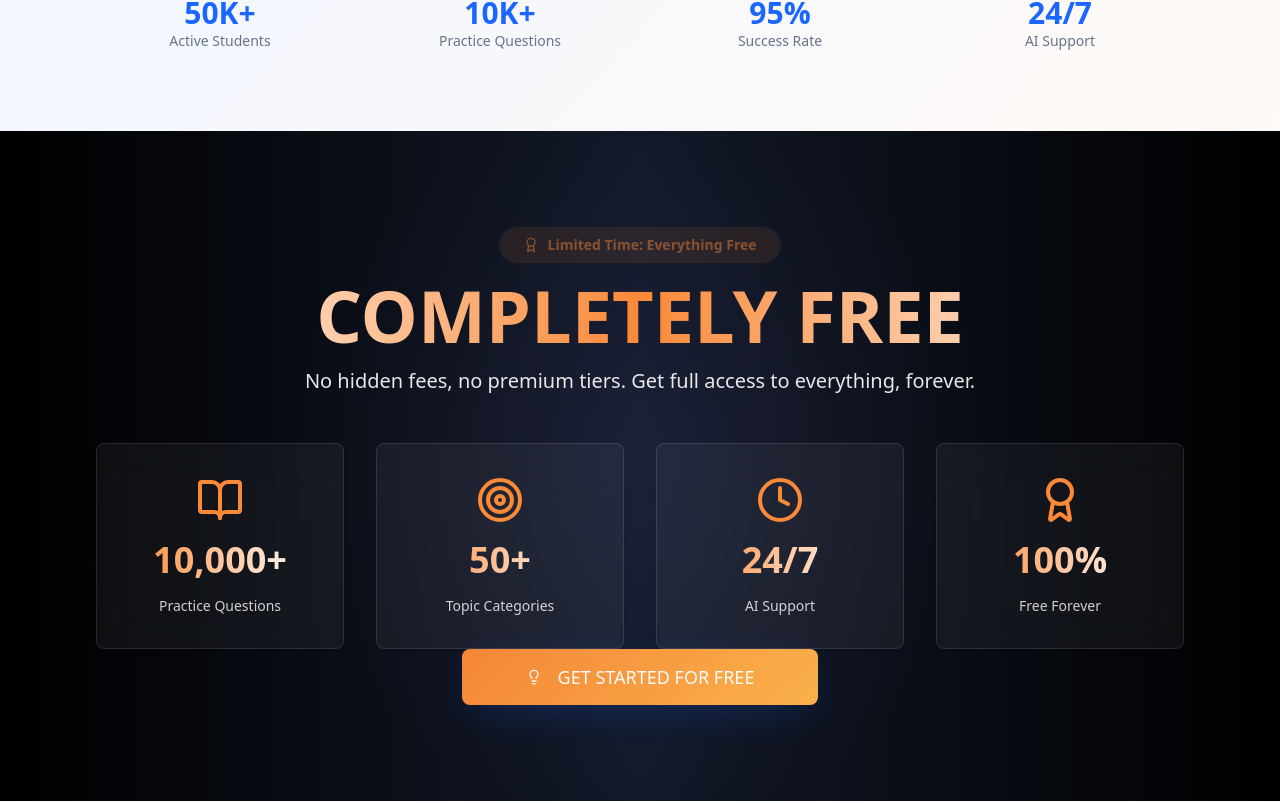
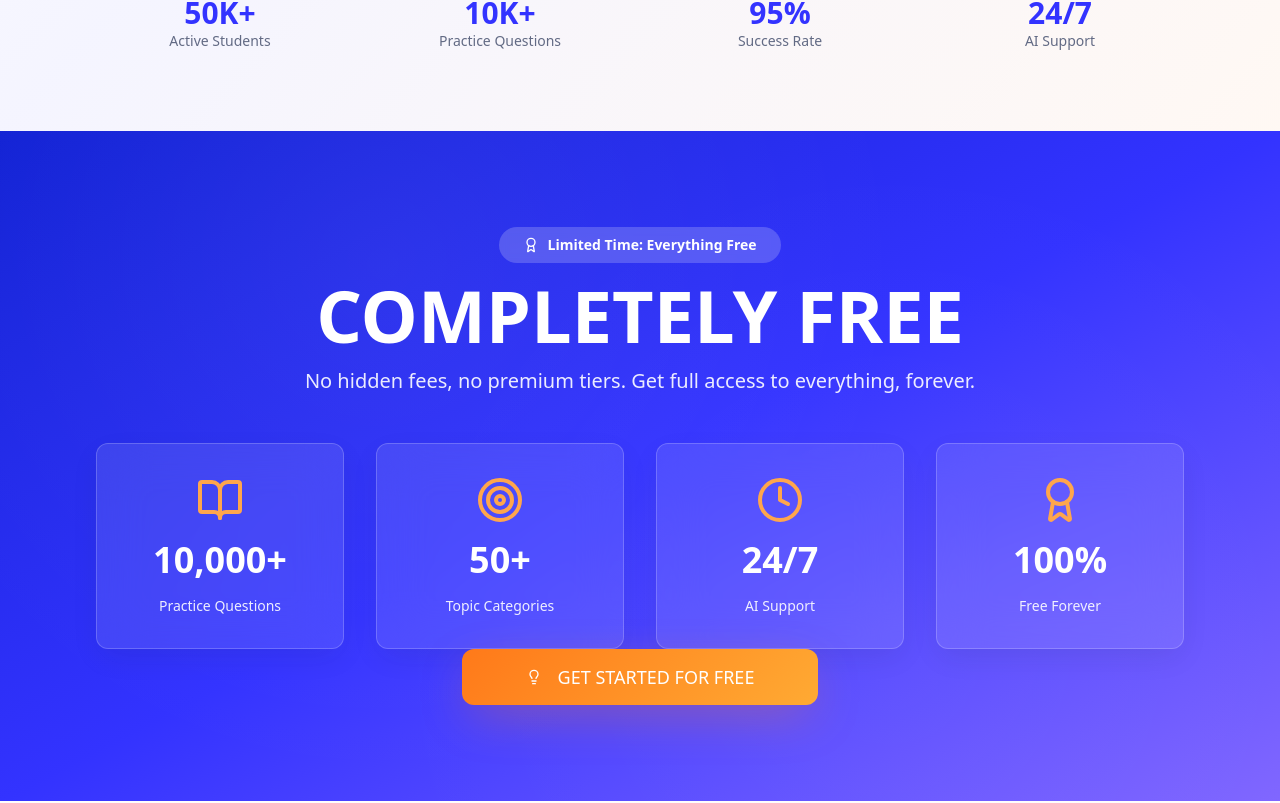
Before and after one commit to tryharshmistry/crackit-ace-your-exams, a React (Vite) app: page / in a window 1280 px wide. Shown: the part 1217-2020 px from the top of the page. Built offline with nearby package versions, Linux system fonts and the light colour scheme.

Commit message:
Refactor: Maintain color scheme
Ensure a consistent and appealing color scheme throughout the application.

```diff
--- a/src/index.css
+++ b/src/index.css
@@ -9,108 +9,124 @@ All colors MUST be HSL.
 @layer base {
   :root {
     --background: 0 0% 100%;
-    --foreground: 222.2 84% 4.9%;
+    --foreground: 225 15% 15%;
 
     --card: 0 0% 100%;
-    --card-foreground: 222.2 84% 4.9%;
+    --card-foreground: 225 15% 15%;
 
     --popover: 0 0% 100%;
-    --popover-foreground: 222.2 84% 4.9%;
+    --popover-foreground: 225 15% 15%;
 
-    --primary: 220 100% 55%;
+    /* Modern Brand Colors - Blue & Purple Gradient Theme */
+    --primary: 240 100% 60%;
     --primary-foreground: 0 0% 100%;
-    --primary-glow: 220 100% 65%;
+    --primary-glow: 250 100% 70%;
+    --primary-dark: 235 85% 45%;
 
-    --secondary: 210 40% 96.1%;
-    --secondary-foreground: 222.2 47.4% 11.2%;
+    --secondary: 225 25% 95%;
+    --secondary-foreground: 225 15% 25%;
 
-    --muted: 210 40% 96.1%;
-    --muted-foreground: 215.4 16.3% 46.9%;
+    --muted: 225 15% 96%;
+    --muted-foreground: 225 15% 45%;
 
-    --accent: 25 95% 60%;
+    /* Vibrant Accent - Electric Orange */
+    --accent: 25 100% 55%;
     --accent-foreground: 0 0% 100%;
+    --accent-light: 30 100% 65%;
 
-    --success: 142 76% 36%;
+    /* Success Green */
+    --success: 145 80% 42%;
     --success-foreground: 0 0% 100%;
 
-    --destructive: 0 84.2% 60.2%;
-    --destructive-foreground: 210 40% 98%;
+    --destructive: 0 85% 60%;
+    --destructive-foreground: 0 0% 100%;
 
-    --border: 214.3 31.8% 91.4%;
-    --input: 214.3 31.8% 91.4%;
-    --ring: 220 100% 55%;
+    --border: 225 15% 88%;
+    --input: 225 15% 90%;
+    --ring: 240 100% 60%;
 
-    --radius: 0.5rem;
+    --radius: 0.75rem;
 
-    /* Gradients */
-    --gradient-primary: linear-gradient(135deg, hsl(220 100% 55%), hsl(220 100% 65%));
-    --gradient-hero: linear-gradient(135deg, hsl(220 100% 55%) 0%, hsl(245 100% 60%) 100%);
-    --gradient-accent: linear-gradient(135deg, hsl(25 95% 60%), hsl(35 100% 65%));
+    /* Brand Gradients */
+    --gradient-primary: linear-gradient(135deg, hsl(240 100% 60%) 0%, hsl(250 100% 70%) 100%);
+    --gradient-hero: linear-gradient(135deg, hsl(240 100% 60%) 0%, hsl(260 100% 65%) 50%, hsl(25 100% 55%) 100%);
+    --gradient-accent: linear-gradient(135deg, hsl(25 100% 55%) 0%, hsl(35 100% 60%) 100%);
+    --gradient-success: linear-gradient(135deg, hsl(145 80% 42%) 0%, hsl(155 75% 50%) 100%);
+    --gradient-card: linear-gradient(135deg, hsl(0 0% 100%) 0%, hsl(240 50% 98%) 100%);
 
-    /* Shadows */
-    --shadow-glow: 0 10px 40px -10px hsl(220 100% 55% / 0.3);
-    --shadow-accent: 0 10px 30px -10px hsl(25 95% 60% / 0.3);
+    /* Enhanced Shadows */
+    --shadow-glow: 0 20px 60px -10px hsl(240 100% 60% / 0.3);
+    --shadow-accent: 0 15px 50px -10px hsl(25 100% 55% / 0.4);
+    --shadow-success: 0 10px 40px -10px hsl(145 80% 42% / 0.3);
+    --shadow-soft: 0 10px 30px -5px hsl(225 15% 15% / 0.1);
 
     --sidebar-background: 0 0% 98%;
-    --sidebar-foreground: 240 5.3% 26.1%;
-    --sidebar-primary: 240 5.9% 10%;
-    --sidebar-primary-foreground: 0 0% 98%;
-    --sidebar-accent: 240 4.8% 95.9%;
-    --sidebar-accent-foreground: 240 5.9% 10%;
-    --sidebar-border: 220 13% 91%;
-    --sidebar-ring: 217.2 91.2% 59.8%;
+    --sidebar-foreground: 225 15% 20%;
+    --sidebar-primary: 240 100% 60%;
+    --sidebar-primary-foreground: 0 0% 100%;
+    --sidebar-accent: 225 25% 95%;
+    --sidebar-accent-foreground: 225 15% 25%;
+    --sidebar-border: 225 15% 88%;
+    --sidebar-ring: 240 100% 60%;
   }
 
   .dark {
-    --background: 222.2 84% 4.9%;
-    --foreground: 210 40% 98%;
+    --background: 225 25% 8%;
+    --foreground: 0 0% 95%;
 
-    --card: 222.2 84% 4.9%;
-    --card-foreground: 210 40% 98%;
+    --card: 225 25% 10%;
+    --card-foreground: 0 0% 95%;
 
-    --popover: 222.2 84% 4.9%;
-    --popover-foreground: 210 40% 98%;
+    --popover: 225 25% 10%;
+    --popover-foreground: 0 0% 95%;
 
-    --primary: 220 100% 65%;
-    --primary-foreground: 0 0% 100%;
-    --primary-glow: 220 100% 75%;
+    /* Dark Mode Brand Colors */
+    --primary: 250 100% 70%;
+    --primary-foreground: 225 25% 8%;
+    --primary-glow: 260 100% 75%;
+    --primary-dark: 240 85% 55%;
 
-    --secondary: 217.2 32.6% 17.5%;
-    --secondary-foreground: 210 40% 98%;
+    --secondary: 225 25% 15%;
+    --secondary-foreground: 0 0% 90%;
 
-    --muted: 217.2 32.6% 17.5%;
-    --muted-foreground: 215 20.2% 65.1%;
+    --muted: 225 25% 15%;
+    --muted-foreground: 225 15% 65%;
 
-    --accent: 25 95% 65%;
-    --accent-foreground: 0 0% 100%;
+    --accent: 25 100% 60%;
+    --accent-foreground: 225 25% 8%;
+    --accent-light: 30 100% 70%;
 
-    --success: 142 76% 46%;
-    --success-foreground: 0 0% 100%;
+    --success: 145 80% 55%;
+    --success-foreground: 225 25% 8%;
 
-    --destructive: 0 62.8% 30.6%;
-    --destructive-foreground: 210 40% 98%;
+    --destructive: 0 85% 65%;
+    --destructive-foreground: 225 25% 8%;
 
-    --border: 217.2 32.6% 17.5%;
-    --input: 217.2 32.6% 17.5%;
-    --ring: 220 100% 65%;
+    --border: 225 25% 20%;
+    --input: 225 25% 18%;
+    --ring: 250 100% 70%;
 
-    /* Gradients for dark mode */
-    --gradient-primary: linear-gradient(135deg, hsl(220 100% 65%), hsl(220 100% 75%));
-    --gradient-hero: linear-gradient(135deg, hsl(220 100% 65%) 0%, hsl(245 100% 70%) 100%);
-    --gradient-accent: linear-gradient(135deg, hsl(25 95% 65%), hsl(35 100% 75%));
+    /* Dark Mode Gradients */
+    --gradient-primary: linear-gradient(135deg, hsl(250 100% 70%) 0%, hsl(260 100% 75%) 100%);
+    --gradient-hero: linear-gradient(135deg, hsl(250 100% 70%) 0%, hsl(270 100% 75%) 50%, hsl(25 100% 60%) 100%);
+    --gradient-accent: linear-gradient(135deg, hsl(25 100% 60%) 0%, hsl(35 100% 65%) 100%);
+    --gradient-success: linear-gradient(135deg, hsl(145 80% 55%) 0%, hsl(155 75% 60%) 100%);
+    --gradient-card: linear-gradient(135deg, hsl(225 25% 10%) 0%, hsl(240 25% 12%) 100%);
 
-    /* Shadows for dark mode */
-    --shadow-glow: 0 10px 40px -10px hsl(220 100% 65% / 0.4);
-    --shadow-accent: 0 10px 30px -10px hsl(25 95% 65% / 0.4);
+    /* Dark Mode Shadows */
+    --shadow-glow: 0 20px 60px -10px hsl(250 100% 70% / 0.4);
+    --shadow-accent: 0 15px 50px -10px hsl(25 100% 60% / 0.5);
+    --shadow-success: 0 10px 40px -10px hsl(145 80% 55% / 0.4);
+    --shadow-soft: 0 10px 30px -5px hsl(0 0% 0% / 0.3);
 
-    --sidebar-background: 240 5.9% 10%;
-    --sidebar-foreground: 240 4.8% 95.9%;
-    --sidebar-primary: 224.3 76.3% 48%;
-    --sidebar-primary-foreground: 0 0% 100%;
-    --sidebar-accent: 240 3.7% 15.9%;
-    --sidebar-accent-foreground: 240 4.8% 95.9%;
-    --sidebar-border: 240 3.7% 15.9%;
-    --sidebar-ring: 217.2 91.2% 59.8%;
+    --sidebar-background: 225 25% 12%;
+    --sidebar-foreground: 0 0% 90%;
+    --sidebar-primary: 250 100% 70%;
+    --sidebar-primary-foreground: 225 25% 8%;
+    --sidebar-accent: 225 25% 18%;
+    --sidebar-accent-foreground: 0 0% 90%;
+    --sidebar-border: 225 25% 20%;
+    --sidebar-ring: 250 100% 70%;
   }
 }
 
--- a/src/pages/Index.tsx
+++ b/src/pages/Index.tsx
@@ -118,13 +118,13 @@ const Index = () => {
         <div className="container mx-auto max-w-6xl text-center">
           <div className="space-y-12 animate-fade-in">
             <div className="space-y-6">
-              <div className="inline-flex items-center gap-2 bg-primary/10 text-primary px-4 py-2 rounded-full text-sm font-semibold mb-4 animate-pulse">
+              <div className="inline-flex items-center gap-2 bg-primary/10 text-primary px-4 py-2 rounded-full text-sm font-semibold mb-4 hover:bg-primary/20 transition-colors">
                 <Star className="w-4 h-4" />
                 Trusted by 50,000+ Students
               </div>
               <h1 className="text-5xl sm:text-6xl lg:text-8xl font-extrabold leading-tight">
                 MASTER THE{" "}
-                <span className="bg-gradient-primary bg-clip-text text-transparent animate-pulse">
+                <span className="bg-gradient-primary bg-clip-text text-transparent">
                   APTITUDE
                 </span>
               </h1>
@@ -135,14 +135,14 @@ const Index = () => {
             </div>
 
             <div className="max-w-5xl mx-auto relative group">
-              <div className="absolute -inset-1 bg-gradient-primary rounded-3xl blur opacity-30 group-hover:opacity-60 transition duration-1000 group-hover:duration-200"></div>
+              <div className="absolute -inset-1 bg-gradient-primary rounded-3xl blur opacity-20 group-hover:opacity-40 transition duration-1000 group-hover:duration-200"></div>
               <div className="relative">
                 <img
                   src={heroImage}
                   alt="Students mastering aptitude with Crackit"
-                  className="rounded-3xl shadow-2xl w-full transform hover:scale-[1.02] transition-transform duration-700"
+                  className="rounded-3xl shadow-soft w-full transform hover:scale-[1.02] transition-transform duration-700"
                 />
-                <div className="absolute bottom-6 left-1/2 transform -translate-x-1/2 bg-white/95 backdrop-blur-xl text-primary px-8 py-3 rounded-full font-bold text-sm shadow-xl border border-primary/20">
+                <div className="absolute bottom-6 left-1/2 transform -translate-x-1/2 bg-white/95 backdrop-blur-xl text-primary px-8 py-3 rounded-full font-bold text-sm shadow-soft border border-primary/20">
                   <div className="flex items-center gap-2">
                     <GraduationCap className="w-4 h-4" />
                     DESIGNED BY IIT GRADUATES & ALUMNI
@@ -153,13 +153,13 @@ const Index = () => {
 
             <div className="flex flex-col sm:flex-row gap-6 justify-center items-center">
               <Link to="/register">
-                <Button variant="hero" size="xl" className="w-full sm:w-auto text-lg px-12 shadow-glow hover:shadow-accent hover:scale-110 transform transition-all duration-300 animate-pulse">
+                <Button variant="hero" size="xl" className="w-full sm:w-auto text-lg px-12 shadow-glow hover:shadow-accent hover:scale-105 transform transition-all duration-300">
                   <Zap className="w-5 h-5 mr-2" />
                   Start Free Practice
                 </Button>
               </Link>
               <Link to="/login">
-                <Button variant="outline" size="xl" className="w-full sm:w-auto text-lg px-12 border-2 hover:bg-primary/10 hover:border-primary hover:scale-105 transform transition-all duration-300">
+                <Button variant="outline" size="xl" className="w-full sm:w-auto text-lg px-12 border-2 hover:bg-primary/5 hover:border-primary hover:scale-105 transform transition-all duration-300">
                   Sign In
                 </Button>
               </Link>
@@ -183,16 +183,17 @@ const Index = () => {
       </section>
 
       {/* Completely Free Section */}
-      <section className="py-24 px-4 bg-gradient-to-r from-black via-gray-900 to-black text-white relative overflow-hidden">
-        <div className="absolute inset-0 bg-[radial-gradient(circle_at_50%_50%,rgba(120,119,198,0.1),transparent_50%)]"></div>
+      <section className="py-24 px-4 bg-gradient-to-br from-primary-dark via-primary to-primary-glow text-white relative overflow-hidden">
+        <div className="absolute inset-0 bg-[radial-gradient(circle_at_30%_20%,rgba(255,255,255,0.1),transparent_50%)] opacity-50"></div>
+        <div className="absolute inset-0 bg-[radial-gradient(circle_at_70%_80%,rgba(255,255,255,0.1),transparent_50%)] opacity-30"></div>
         <div className="container mx-auto max-w-6xl text-center relative z-10">
           <div className="space-y-12">
             <div className="space-y-4">
-              <div className="inline-flex items-center gap-2 bg-accent/20 text-accent px-6 py-2 rounded-full text-sm font-semibold animate-pulse">
+              <div className="inline-flex items-center gap-2 bg-white/20 text-white px-6 py-2 rounded-full text-sm font-semibold backdrop-blur-sm">
                 <Award className="w-4 h-4" />
                 Limited Time: Everything Free
               </div>
-              <h2 className="text-6xl lg:text-7xl font-extrabold mb-6 bg-gradient-to-r from-white via-accent to-white bg-clip-text text-transparent">
+              <h2 className="text-6xl lg:text-7xl font-extrabold mb-6 text-white">
                 COMPLETELY FREE
               </h2>
               <p className="text-xl opacity-90 max-w-2xl mx-auto">
@@ -207,14 +208,14 @@ const Index = () => {
                 { number: "24/7", label: "AI Support", icon: Clock },
                 { number: "100%", label: "Free Forever", icon: Award },
               ].map((item, index) => (
-                <div key={index} className="group hover:scale-110 transition-all duration-300">
-                  <Card className="bg-white/5 border-white/10 text-white hover:bg-white/10 transition-all duration-300 backdrop-blur-xl">
+                <div key={index} className="group hover:scale-105 transition-all duration-300">
+                  <Card className="bg-white/10 border-white/20 text-white hover:bg-white/20 transition-all duration-300 backdrop-blur-xl shadow-soft">
                     <CardContent className="p-8 text-center space-y-4">
-                      <item.icon className="w-12 h-12 mx-auto text-accent group-hover:scale-110 transition-transform" />
-                      <div className="text-4xl font-bold bg-gradient-to-r from-accent to-white bg-clip-text text-transparent">
+                      <item.icon className="w-12 h-12 mx-auto text-accent-light group-hover:scale-110 transition-transform" />
+                      <div className="text-4xl font-bold text-white">
                         {item.number}
                       </div>
-                      <div className="text-sm opacity-80 font-medium">{item.label}</div>
+                      <div className="text-sm opacity-90 font-medium">{item.label}</div>
                     </CardContent>
                   </Card>
                 </div>
@@ -222,7 +223,7 @@ const Index = () => {
             </div>
 
             <Link to="/register">
-              <Button variant="accent" size="xl" className="text-lg px-16 shadow-glow hover:shadow-accent hover:scale-110 transform transition-all duration-300 animate-pulse">
+              <Button variant="accent" size="xl" className="text-lg px-16 shadow-accent hover:shadow-glow hover:scale-105 transform transition-all duration-300">
                 <Lightbulb className="w-5 h-5 mr-2" />
                 GET STARTED FOR FREE
               </Button>
@@ -246,12 +247,12 @@ const Index = () => {
 
           <div className="grid md:grid-cols-3 gap-8 mt-16">
             {features.map((feature, index) => (
-              <Card key={index} className="group text-center hover:shadow-2xl hover:shadow-primary/20 transition-all duration-500 bg-gradient-to-br from-white to-primary/5 border-2 hover:border-primary/30 hover:scale-105 transform">
+              <Card key={index} className="group text-center hover:shadow-glow hover:shadow-primary/10 transition-all duration-500 bg-gradient-card border border-primary/10 hover:border-primary/30 hover:scale-105 transform">
                 <CardHeader>
-                  <div className="mx-auto w-20 h-20 bg-gradient-primary rounded-2xl flex items-center justify-center text-white mb-6 shadow-glow group-hover:shadow-accent group-hover:scale-110 transition-all duration-300">
+                  <div className="mx-auto w-20 h-20 bg-gradient-primary rounded-2xl flex items-center justify-center text-white mb-6 shadow-soft group-hover:shadow-glow group-hover:scale-110 transition-all duration-300">
                     {feature.icon}
                   </div>
-                  <CardTitle className="text-xl font-bold group-hover:text-primary transition-colors">{feature.title}</CardTitle>
+                  <CardTitle className="text-xl font-bold text-foreground group-hover:text-primary transition-colors">{feature.title}</CardTitle>
                 </CardHeader>
                 <CardContent>
                   <CardDescription className="text-base leading-relaxed text-muted-foreground group-hover:text-foreground transition-colors">
--- a/tailwind.config.ts
+++ b/tailwind.config.ts
@@ -27,7 +27,8 @@ export default {
 				primary: {
 					DEFAULT: 'hsl(var(--primary))',
 					foreground: 'hsl(var(--primary-foreground))',
-					glow: 'hsl(var(--primary-glow))'
+					glow: 'hsl(var(--primary-glow))',
+					dark: 'hsl(var(--primary-dark))'
 				},
 				secondary: {
 					DEFAULT: 'hsl(var(--secondary))',
@@ -43,7 +44,8 @@ export default {
 				},
 				accent: {
 					DEFAULT: 'hsl(var(--accent))',
-					foreground: 'hsl(var(--accent-foreground))'
+					foreground: 'hsl(var(--accent-foreground))',
+					light: 'hsl(var(--accent-light))'
 				},
 				success: {
 					DEFAULT: 'hsl(var(--success))',
@@ -71,11 +73,15 @@ export default {
 			backgroundImage: {
 				'gradient-primary': 'var(--gradient-primary)',
 				'gradient-hero': 'var(--gradient-hero)',
-				'gradient-accent': 'var(--gradient-accent)'
+				'gradient-accent': 'var(--gradient-accent)',
+				'gradient-success': 'var(--gradient-success)',
+				'gradient-card': 'var(--gradient-card)'
 			},
 			boxShadow: {
 				'glow': 'var(--shadow-glow)',
-				'accent': 'var(--shadow-accent)'
+				'accent': 'var(--shadow-accent)',
+				'success': 'var(--shadow-success)',
+				'soft': 'var(--shadow-soft)'
 			},
 			borderRadius: {
 				lg: 'var(--radius)',
```
